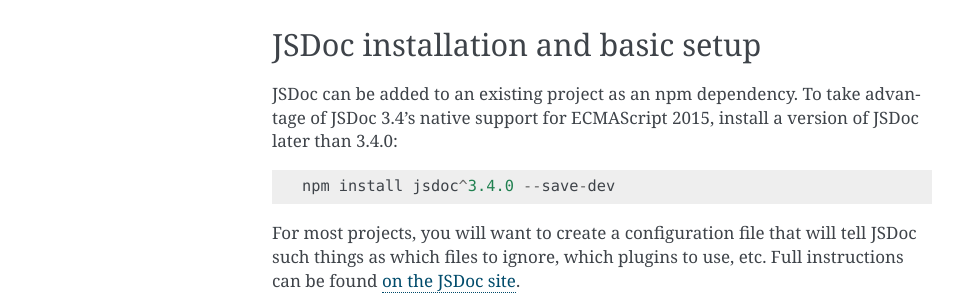
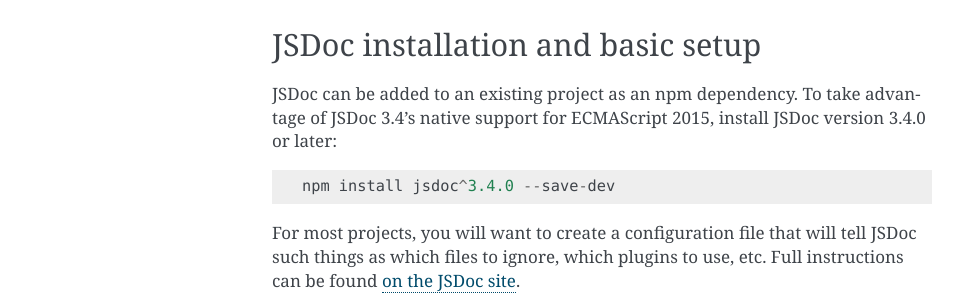
Before and after one commit to caktus/guidebook, a Sphinx documentation site: the page built from source/frontend-docs.rst, in a window 1280 px wide and 900 px high, scrolled down 386 px. Shown: the part 178-478 px from the top of the window, without its empty margins (148-1111 px from the left). Built offline with Sphinx 7.4.7, drawn with Linux system fonts in a browser that asks for light colours.

Commit message:
changing "later than" to "at least" (sorta)

```diff
--- a/source/frontend-docs.rst
+++ b/source/frontend-docs.rst
@@ -22,8 +22,8 @@
 ==================================
 
 JSDoc can be added to an existing project as an npm dependency. To take advantage
-of JSDoc 3.4's native support for ECMAScript 2015, install a version of JSDoc
-later than 3.4.0::
+of JSDoc 3.4's native support for ECMAScript 2015, install JSDoc version
+3.4.0 or later::
 
     npm install jsdoc^3.4.0 --save-dev
 
```
